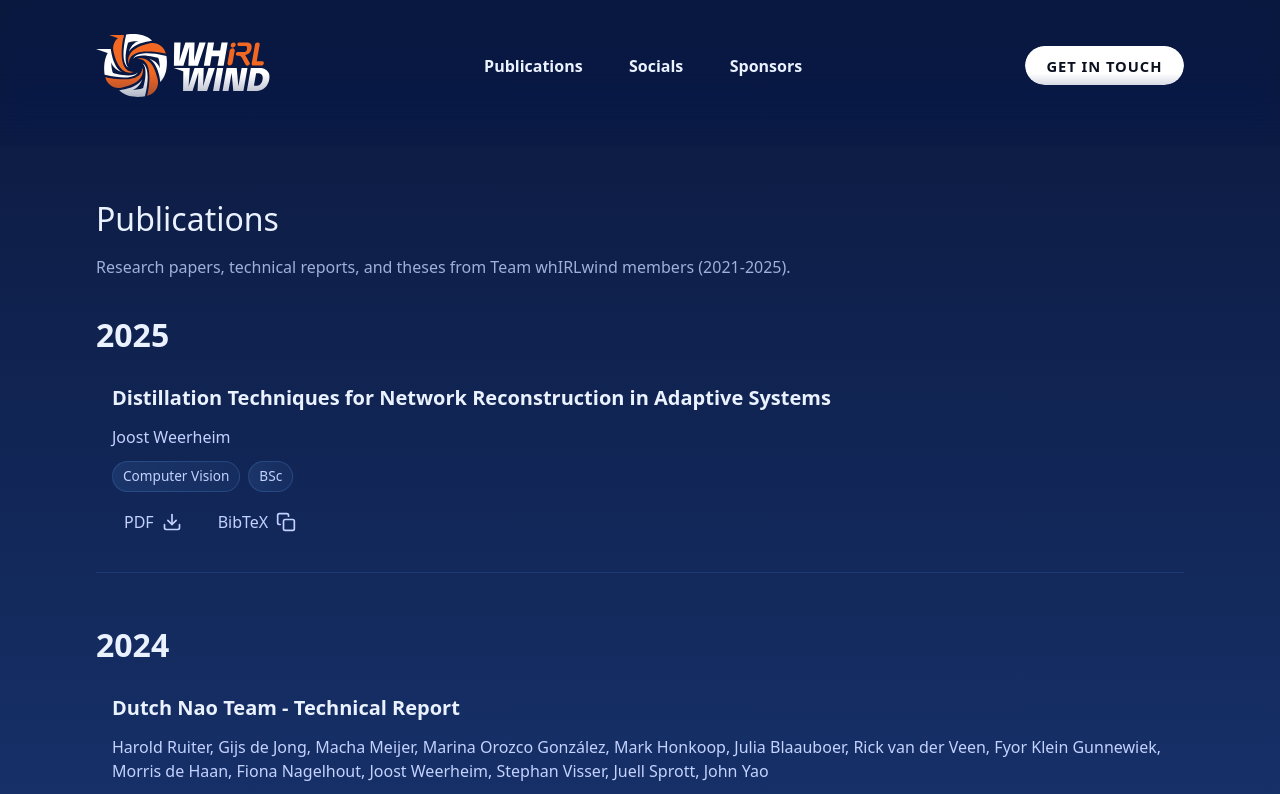
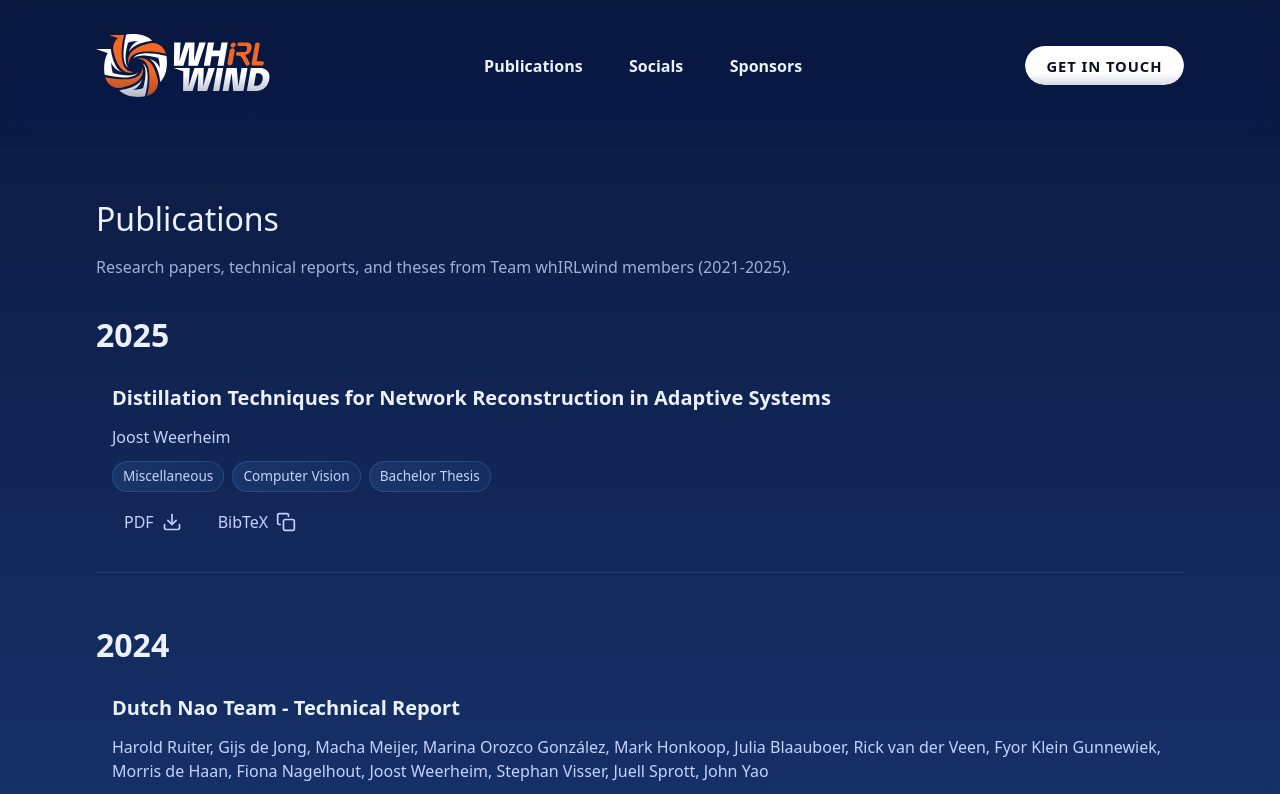
Before and after one commit to IntelligentRoboticsLab/whirlwind-website, a Next.js app: page /publications in a window 1280 px wide. Shown: the top 794 px of the page. Built offline with nearby package versions, Linux system fonts and the light colour scheme.

Commit message:
Update publication tag display

```diff
--- a/src/app/publications/page.tsx
+++ b/src/app/publications/page.tsx
@@ -3,6 +3,65 @@ import Link from "next/link";
 import BibtexButton from "@/components/BibtexButton";
 import PdfButton from "@/components/PdfButton";
 import { publicationsByYear } from "@/lib/publications/publications";
+
+// Helper function to normalize publication types/tags for display
+function formatPublicationType(type?: string): string {
+  if (!type) return "";
+
+  const trimmed = type.trim();
+  if (!trimmed) return "";
+
+  const normalized = trimmed.toLowerCase();
+
+  const typeMap: Record<string, string> = {
+    article: "Journal Article",
+    book: "Book",
+    booklet: "Booklet",
+    bsc: "Bachelor Thesis",
+    conference: "Conference Paper",
+    inbook: "Book Chapter",
+    incollection: "Collection Article",
+    inproceedings: "Conference Paper",
+    manual: "Manual",
+    mastersthesis: "Master's Thesis",
+    msc: "Master Thesis",
+    misc: "Miscellaneous",
+    phdthesis: "PhD Thesis",
+    proceedings: "Proceedings",
+    techreport: "Technical Report",
+    unpublished: "Unpublished",
+  };
+
+  if (typeMap[normalized]) {
+    return typeMap[normalized];
+  }
+
+  if (trimmed.includes("-") || trimmed.includes("_")) {
+    const segments = trimmed.split(/[-_]/).filter(Boolean);
+    return segments
+      .map(
+        (segment) =>
+          segment.charAt(0).toUpperCase() + segment.slice(1).toLowerCase(),
+      )
+      .join(" ");
+  }
+
+  if (trimmed === trimmed.toUpperCase()) {
+    return trimmed;
+  }
+
+  if (/^[a-z\s]+$/.test(trimmed)) {
+    return trimmed
+      .split(/\s+/)
+      .filter(Boolean)
+      .map(
+        (word) => word.charAt(0).toUpperCase() + word.slice(1).toLowerCase(),
+      )
+      .join(" ");
+  }
+
+  return trimmed;
+}
 
 export const metadata: Metadata = {
   title: "Publications | Team whIRLwind",
@@ -28,11 +87,25 @@ export default function PublicationsPage() {
             </h2>
 
             <div className="ml-4 space-y-8">
-              {yearGroup.publications.map((pub) => (
+              {yearGroup.publications.map((pub) => {
+                const rawTags = [pub.type, ...pub.tags].filter(
+                  (tag): tag is string => Boolean(tag),
+                );
+                const formattedTags = Array.from(
+                  new Set(
+                    rawTags
+                      .map((tag) => formatPublicationType(tag))
+                      .filter((tag) => Boolean(tag)),
+                  ),
+                );
+
+                return (
                   <div key={pub.id} className="space-y-3">
                     <Link
                       href={pub.file}
-                    target={pub.file.startsWith("http") ? "_blank" : undefined}
+                      target={
+                        pub.file.startsWith("http") ? "_blank" : undefined
+                      }
                       rel={
                         pub.file.startsWith("http")
                           ? "noopener noreferrer"
@@ -45,11 +118,11 @@ export default function PublicationsPage() {
 
                     <p className="text-(--ink-dim)">{pub.authors.join(", ")}</p>
 
-                  {pub.tags && pub.tags.length > 0 && (
+                    {formattedTags.length > 0 && (
                       <div className="mb-3 flex flex-wrap gap-2">
-                      {pub.tags.map((tag) => (
+                        {formattedTags.map((tag) => (
                           <span
-                          key={tag}
+                            key={`${pub.id}-${tag}`}
                             className="rounded-full border border-[rgba(96,165,250,0.2)] bg-[linear-gradient(90deg,rgba(96,165,250,0.12),rgba(96,165,250,0.06))] px-2.5 py-1 text-[0.85rem] text-(--ink-dim)"
                           >
                             {tag}
@@ -63,7 +136,8 @@ export default function PublicationsPage() {
                       <BibtexButton publication={pub} />
                     </div>
                   </div>
-              ))}
+                );
+              })}
             </div>
           </div>
         ))}
--- a/src/lib/publications/publications.ts
+++ b/src/lib/publications/publications.ts
@@ -19,7 +19,7 @@ export const publicationsByYear = PubsByYear.parse([
         date: "2025-6-27",
         year: "2025",
         type: "misc",
-        tags: ["Computer Vision", "BSc"],
+        tags: ["Computer Vision", "Bachelor Thesis"],
         id: "network-reconstruction-in-adaptive-systems-2025",
         file: "/publications/2025/Weerheim2025.pdf",
       },
@@ -164,7 +164,7 @@ export const publicationsByYear = PubsByYear.parse([
         date: "2023-06-23",
         year: "2023",
         type: "misc",
-        tags: ["BSc", "Localization", "Unity"],
+        tags: ["Bachelor Thesis", "Localization", "Unity"],
         id: "Bolt2023",
         file: "/publications/2023/Bachelorthesis_Lex_Bolt.pdf",
       },
@@ -175,7 +175,7 @@ export const publicationsByYear = PubsByYear.parse([
         date: "2023-6-23",
         year: "2023",
         type: "misc",
-        tags: ["BSc", "YOLO", "Unity"],
+        tags: ["Bachelor Thesis", "YOLO", "Unity"],
         id: "Werner2023",
         file: "/publications/2023/Bachelor_Thesis_Tobie_Werner.pdf",
       },
@@ -207,7 +207,7 @@ export const publicationsByYear = PubsByYear.parse([
         date: "2023-02-03",
         year: "2023",
         type: "misc",
-        tags: ["BSc", "NERF"],
+        tags: ["Bachelor Thesis", "NERF"],
         id: "monte2022",
         file: "https://staff.fnwi.uva.nl/a.visser/education/bachelorAI/Monte_NERF_of_a_football_under_unknown_illumination.pdf",
       },
```
Lines whose indentation alone changed are shown as unchanged.
